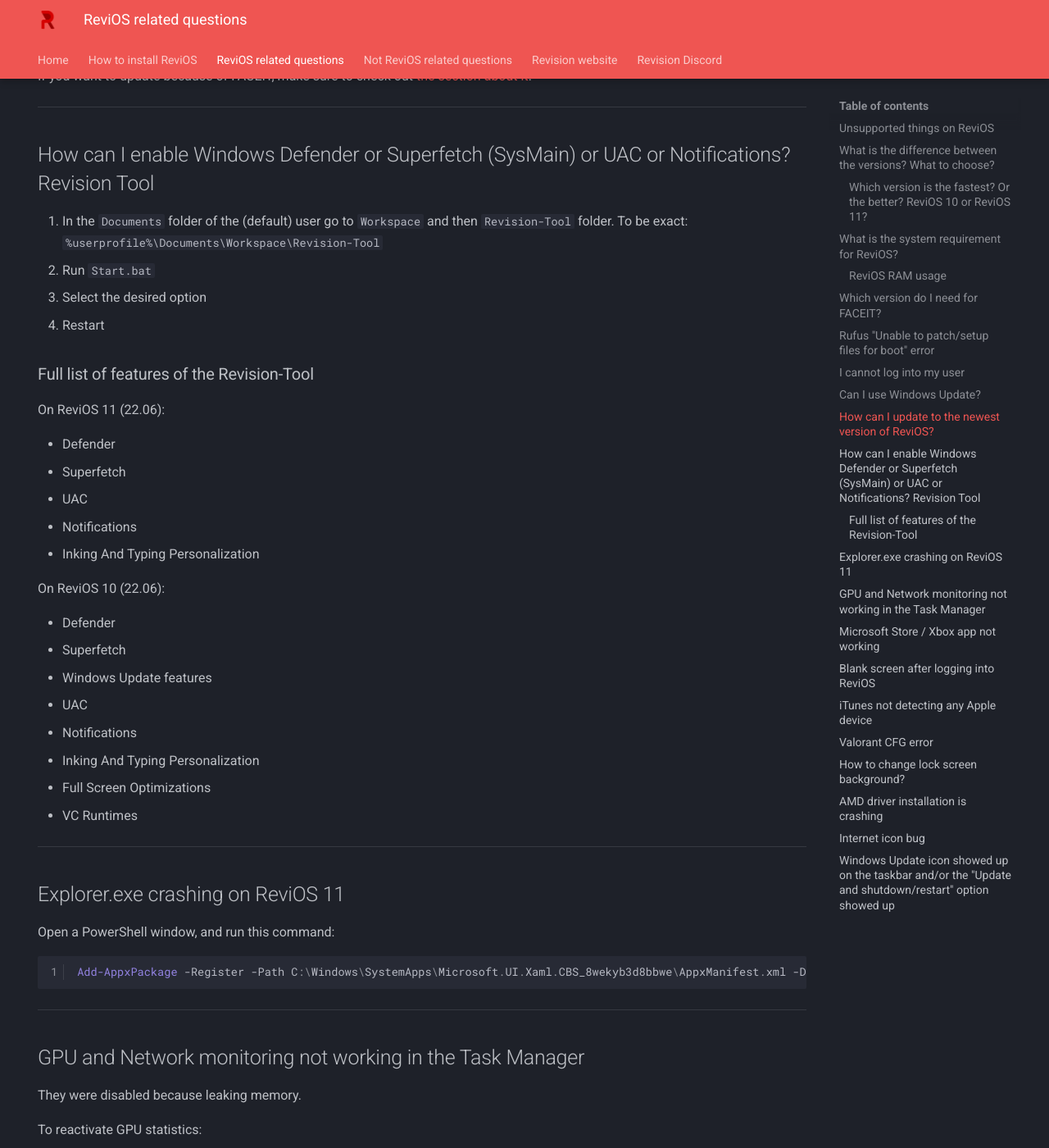
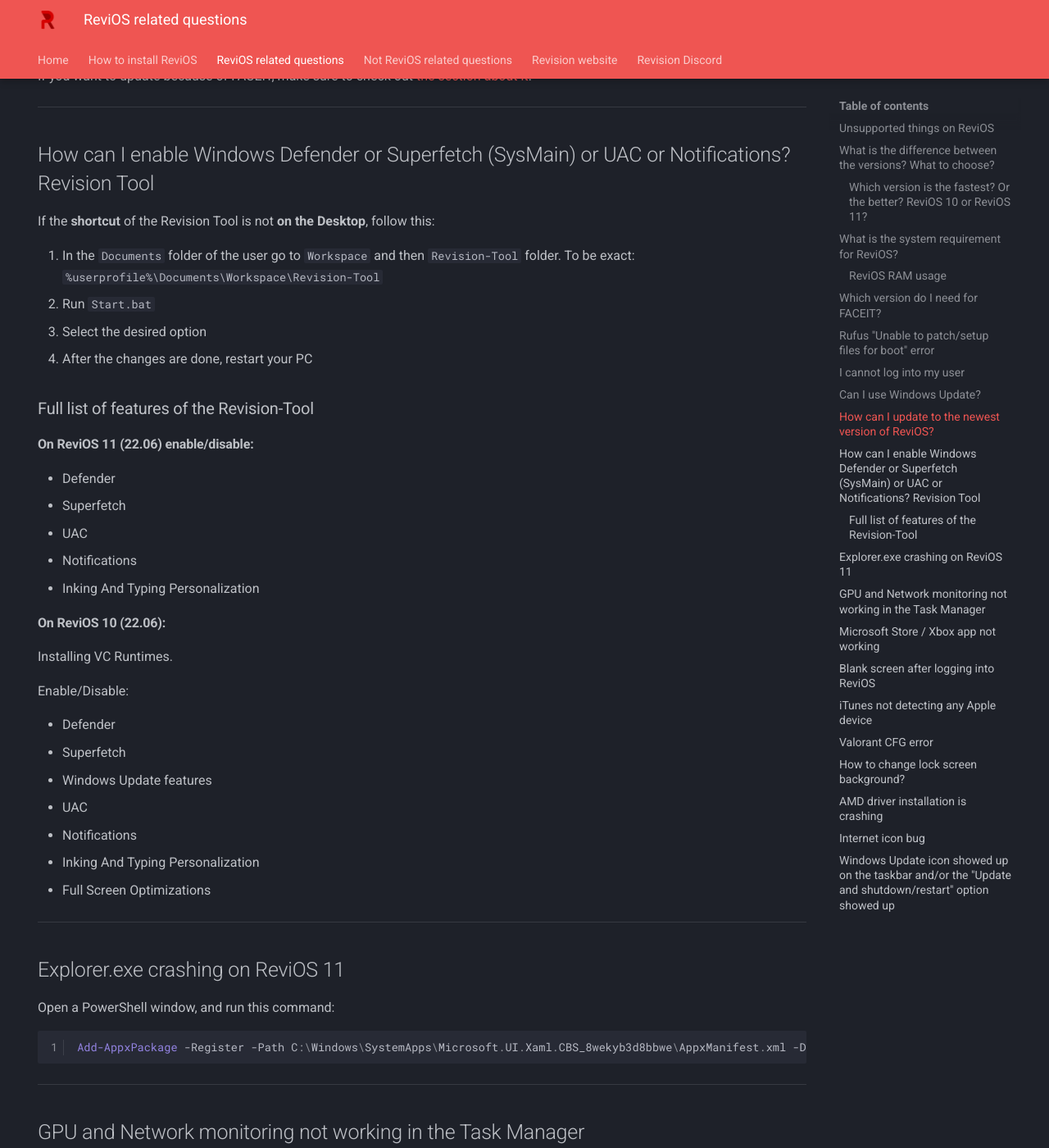
Before and after one commit to dkovacs24/ReviOS_faq, an MkDocs documentation site: the page built from docs/related.md, in a window 1280 px wide and 1400 px high, scrolled down 3232 px. Shown: the whole window at 82% size. Built offline with MkDocs 1.6.1 and Material for MkDocs 9.7.7, drawn with Linux system fonts in a browser that asks for light colours.

Commit message:
minor changes on revitool

```diff
--- a/docs/related.md
+++ b/docs/related.md
@@ -135,14 +135,16 @@
 
 ## How can I enable Windows Defender or Superfetch (SysMain) or UAC or Notifications? Revision Tool
 
-1. In the `Documents` folder of the (default) user go to `Workspace` and then `Revision-Tool` folder. To be exact: `%userprofile%\Documents\Workspace\Revision-Tool`
+If the **shortcut** of the Revision Tool is not **on the Desktop**, follow this:
+
+1. In the `Documents` folder of the user go to `Workspace` and then `Revision-Tool` folder. To be exact: `%userprofile%\Documents\Workspace\Revision-Tool`
 2. Run `Start.bat`
 3. Select the desired option
-4. Restart
+4. After the changes are done, restart your PC
 
 ### Full list of features of the Revision-Tool
 
-On ReviOS 11 (22.06):
+#### On ReviOS 11 (22.06) enable/disable:
 
 - Defender
 - Superfetch
@@ -150,7 +152,11 @@
 - Notifications
 - Inking And Typing Personalization
 
-On ReviOS 10 (22.06):
+#### On ReviOS 10 (22.06):
+
+Installing VC Runtimes.
+
+Enable/Disable:
 
 - Defender
 - Superfetch
--- a/mkdocs.yml
+++ b/mkdocs.yml
@@ -44,7 +44,7 @@
   - meta
   - toc:
       permalink: true
-      # toc_depth: 3
+      toc_depth: 3
   - tables
   - attr_list
   - md_in_html
```
Also changed, not shown: other parts of docs/related.md (+2 -1 lines).
